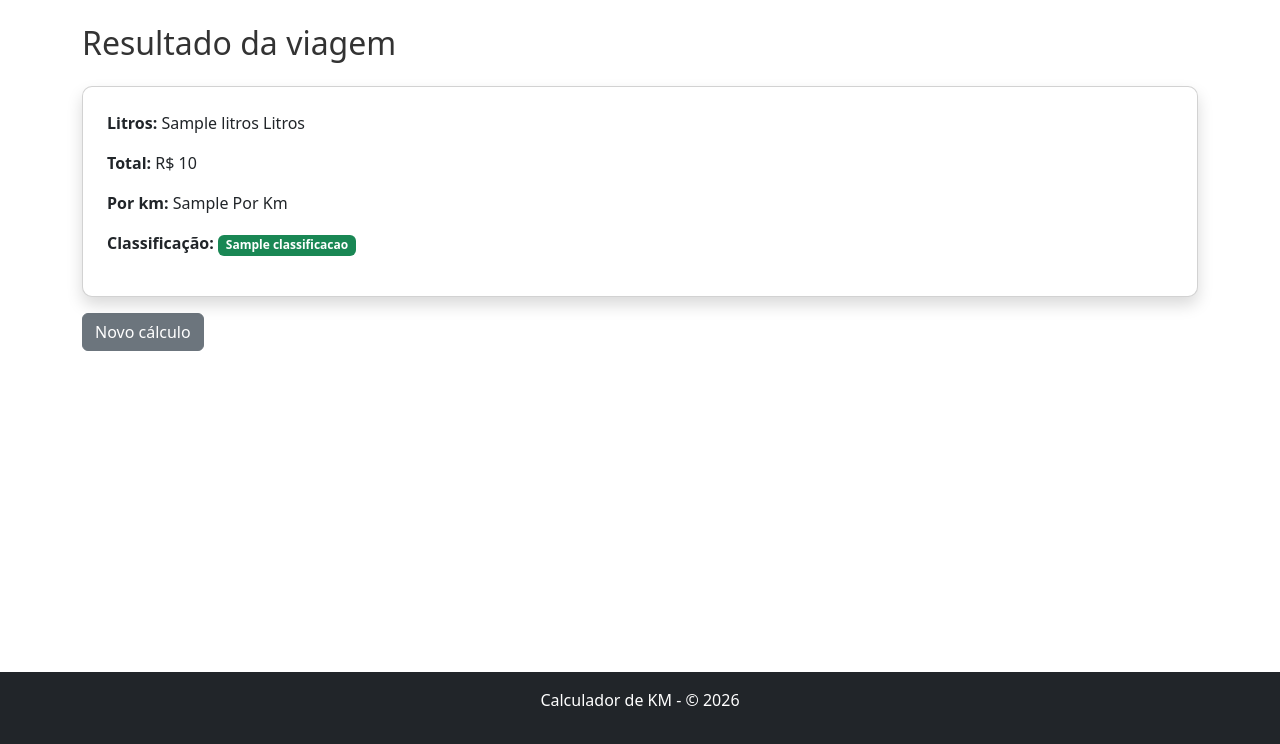
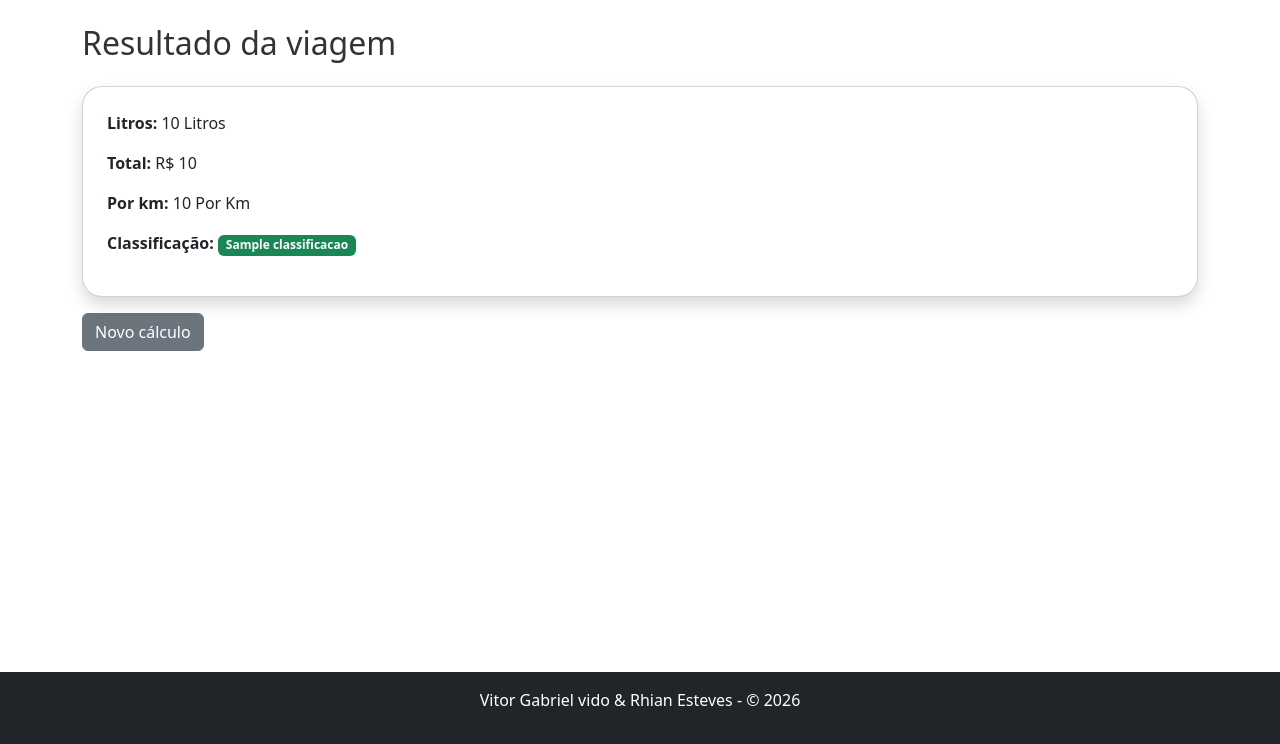
Before and after one commit to VitorGabriel0304/calculo-combustivel, a Flask app: template templates/resultado.html in a window 1280 px wide. Shown: the part 56-800 px from the top of the page. Run offline with Flask 3, Linux system fonts and the light colour scheme; the template is opened without the code that fills it: most values are stand-ins (such as "Sample title", 1, 10 or a date in 2020).

Commit message:
finalizando a prova

```diff
--- a/app.py
+++ b/app.py
@@ -18,9 +18,9 @@ def home():
 
 
         if kml < 8:
-            classificacao = "Beberrão"
+            classificacao = "Beberrao"
         elif kml <= 15:
-            classificacao = "Padrão"
+            classificacao = "Padrao"
         elif kml <= 18:
             classificacao = "Economico"
 
--- a/static/style.css
+++ b/static/style.css
@@ -11,5 +11,5 @@ h2 {
 }
 
 .card {
-     border-radius: 10px;
+     border-radius: 20px;
 }
--- a/templates/base.html
+++ b/templates/base.html
@@ -10,9 +10,9 @@
 
     <!-- Navbar -->
      <nav class="navbar navbar-dark bg-dark"
-        <div class="container">
+        <div class="container" >
             <span class="navbar-brand">Simulador de Custos de Viagem.</span>
-         </div>
+        </div>
         </nav>
 
         <!-- Conteúdo -->
@@ -23,7 +23,7 @@
 
        <!-- Rodapé-->
      <footer class="text-center mt-auto bg-dark text-white p-3">
-    <p>Calculador de KM - © 2026</p>
+    <p>Vitor Gabriel vido & Rhian Esteves - © 2026</p>
        </footer>
 
 </body>
--- a/templates/resultado.html
+++ b/templates/resultado.html
@@ -6,20 +6,20 @@
 
 <div class="card p-4 shadow">
 
-    <p><strong>Litros:</strong> {{ litros }} Litros</p>
-    <p><strong>Total:</strong> R$ {{ total }}</p>
-    <p><strong>Por km:</strong>  {{ por_km }} Por Km</p>
+    <p><strong>Litros:</strong> {{ litros | round(2) }} Litros</p>
+    <p><strong>Total:</strong> R$ {{ total | round(2) }}</p>
+    <p><strong>Por km:</strong>  {{ por_km | round(2) }} Por Km</p>
 
     <p>
         <strong>Classificação:</strong>
         {% if classificacao == "Beberrao" %}
     <span class="badge bg-danger">{{ classificacao }}</span>
 
-{% elif classificacao == "padrao" %}
-    <span class="badge bg-warning text-dark">{{ classificacao }}</span>
+{% elif classificacao == "Padrao" %}
+    <span class="badge bg-warning text-dark"> {{ classificacao }} </span>
 
 
-{% elif classificacao == "economico" %}
+{% elif classificacao == "Economico" %}
 <span class="badge bg-warning text-dark">{{ classificacao }}</span>
 
 
```
Also changed, not shown: requirements.txt (added, +8 -0 lines), templates/index.html (+4 -4 lines), 1 other file.
